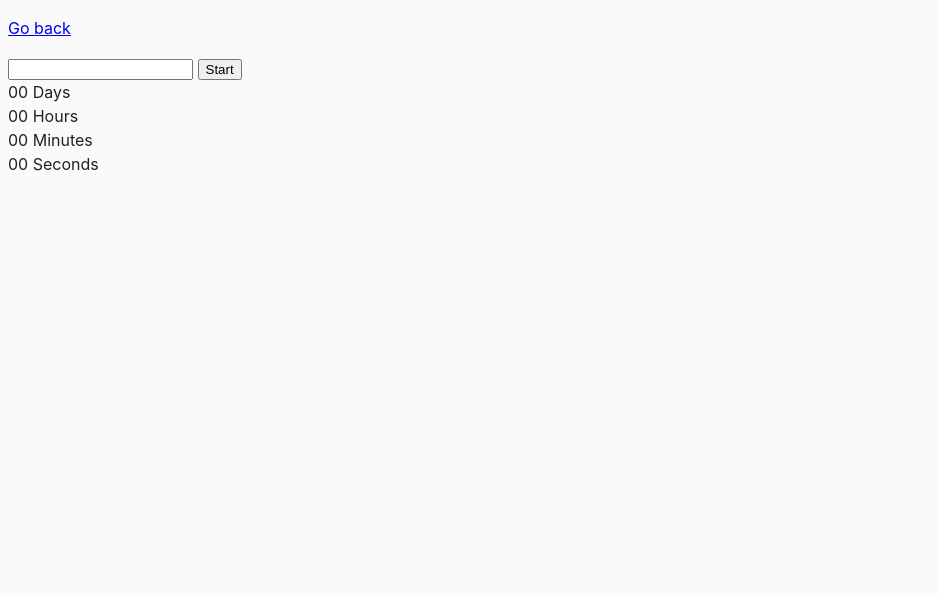
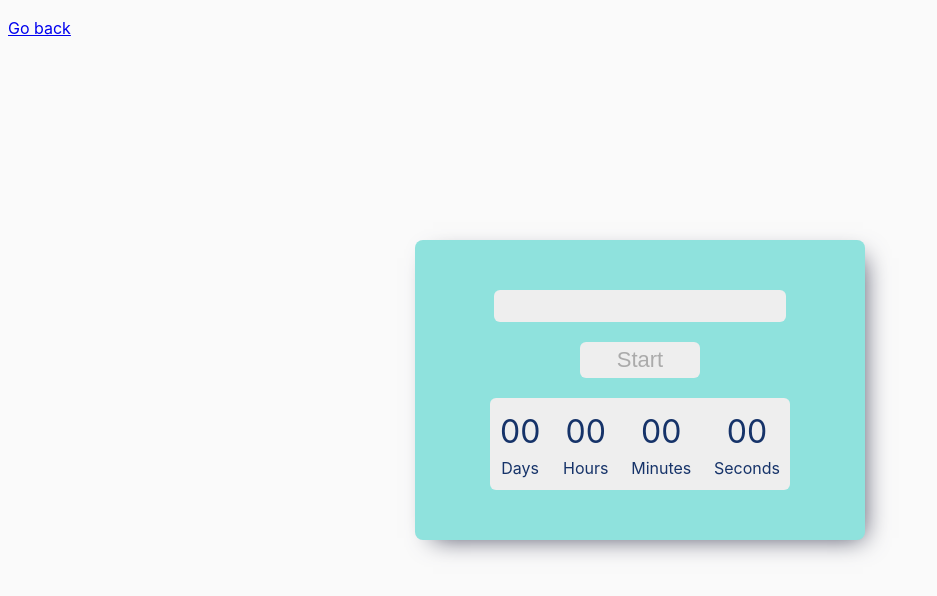
Before and after one commit to LisowskiJakub/goit-js-hw-09, a website built with Parcel: page src/02-timer.html in a window 1280 px wide. Shown: the whole page, without its empty margins (0-937 px from the left). Built offline with nearby package versions, Linux system fonts and the light colour scheme.

Commit message:
resolved task number 3

```diff
--- a/package.json
+++ b/package.json
@@ -18,7 +18,9 @@
     "url": "https://github.com/goitacademy/parcel-project-template/issues"
   },
   "dependencies": {
-    "modern-normalize": "^1.1.0"
+    "flatpickr": "^4.6.13",
+    "modern-normalize": "^1.1.0",
+    "notiflix": "^3.2.6"
   },
   "devDependencies": {
     "@parcel/transformer-sass": "^2.6.0",
--- a/src/02-timer.html
+++ b/src/02-timer.html
@@ -1,17 +1,19 @@
 <!DOCTYPE html>
 <html lang="en">
+
 <head>
   <meta charset="UTF-8" />
   <meta name="viewport" content="width=device-width, initial-scale=1.0" />
   <title>Countdown timer</title>
   <link rel="stylesheet" href="css/common.css" />
 </head>
+
 <body>
   <p><a href="index.html">Go back</a></p>
 
+  <div class="wrapper">
     <input type="text" id="datetime-picker" />
-    <button type="button" data-start>Start</button>
-
+    <button type="button" class="button" data-start>Start</button>
     <div class="timer">
       <div class="field">
         <span class="value" data-days>00</span>
@@ -30,7 +32,9 @@
         <span class="label">Seconds</span>
       </div>
     </div>
+  </div>
 
   <script src="js/02-timer.js" type="module"></script>
 </body>
+
 </html>
--- a/src/css/common.css
+++ b/src/css/common.css
@@ -16,3 +16,80 @@ img {
   display: block;
   max-width: 100%;
 }
+
+.wrapper {
+  display: flex;
+  justify-content: center;
+  align-items: center;
+  flex-direction: column;
+  margin: 200px auto;
+  padding: 30px;
+  background-color: #8fe2dd;
+  color: #163369;
+  border-radius: 8px;
+  max-width: 450px;
+  box-shadow: 8px 8px 24px -10px rgba(66, 68, 90, 1);
+}
+
+.timer {
+  display: flex;
+  justify-content: space-between;
+  min-width: 300px;
+  margin: 20px 0;
+  display: flex;
+  background-color: #eeeeee;
+  padding: 10px;
+  border-radius: 6px;
+}
+
+/* .label {} */
+
+.value {
+
+  font-size: 32px;
+}
+
+.field {
+  display: flex;
+  flex-direction: column;
+  justify-content: center;
+  align-items: center;
+
+}
+
+
+
+#datetime-picker {
+  font-size: 22px;
+
+  height: 32px;
+  border-radius: 6px;
+  border: none;
+  background-color: #eeeeee;
+  margin: 20px;
+  text-align: center;
+  transition: box-shadow 0.3s ease-in-out;
+}
+
+#datetime-picker:hover {
+
+  box-shadow: 4px 4px 12px -5px rgb(90, 66, 66);
+  cursor: pointer;
+}
+
+.button {
+  font-size: 22px;
+  min-width: 120px;
+  border-radius: 6px;
+  border: none;
+  background-color: #eeeeee;
+  transition: box-shadow 0.3s ease-in-out, scale 0.3s ease-in-out;
+  padding: 5px;
+
+}
+
+.button:hover {
+
+  box-shadow: 4px 4px 12px -5px rgb(90, 66, 66);
+  cursor: pointer;
+}
--- a/src/js/02-timer.js
+++ b/src/js/02-timer.js
@@ -0,0 +1,54 @@
+import flatpickr from "flatpickr";
+import 'flatpickr/dist/flatpickr.min.css';
+import Notiflix from 'notiflix';
+const inputFlatPickr = document.querySelector('#datetime-picker');
+const startBtn = document.querySelector('button[data-start]');
+const days = document.querySelector('span[data-days]');
+const hours = document.querySelector('span[data-hours]');
+const minutes = document.querySelector('span[data-minutes]');
+const seconds = document.querySelector('span[data-seconds]');
+const addLeadingZero = (number) => {
+    return number.toString().padStart(2, '0');
+}
+const countDown = () => {
+    let unixTime = endDate - startDate;
+    startDate = new Date();
+    if (unixTime < 0) {
+        clearInterval(timerId);
+        return Notiflix.Notify.info('Koniec!!!');
+    }
+    days.textContent = addLeadingZero(Math.floor(unixTime / (24 * 60 * 60 * 1000)));
+    hours.textContent = addLeadingZero(Math.floor((unixTime % (1000 * 60 * 60 * 24)) / (1000 * 60 * 60)));
+    minutes.textContent = addLeadingZero(Math.floor((unixTime % (1000 * 60 * 60)) / (1000 * 60)));
+    seconds.textContent = addLeadingZero(Math.floor((unixTime % (1000 * 60)) / (1000)));
+}
+let endDate;
+let timerId = null;
+flatpickr(inputFlatPickr, { enableTime: true, time_24hr: true })
+startBtn.disabled = true;
+
+inputFlatPickr.addEventListener('input', () => {
+    if (inputFlatPickr.value === '') {
+        startBtn.disabled = true;
+    } else {
+        startBtn.disabled = false;
+    }
+})
+startBtn.addEventListener('click', () => {
+    startDate = new Date();
+    endDate = new Date(inputFlatPickr.value);
+    if (endDate.getTime() <= startDate.getTime()) {
+        Notiflix.Notify.warning('Wybierz datę z przyszłości');
+        return;
+    }
+    Notiflix.Notify.success('Rozpoczęto odliczanie');
+    timerId = setInterval(countDown, 1000);
+});
+
+    // Old leading zero function
+    // const addLeadingZero = (number) => {
+    //     if (number.toString().length === 1) {
+    //         return ('0' + number)
+    //     }
+    //     return number;
+    // }
```
Also changed, not shown: src/js/03-promises.js (+37 -6 lines), 1 other file. Lines whose indentation alone changed are shown as unchanged.
